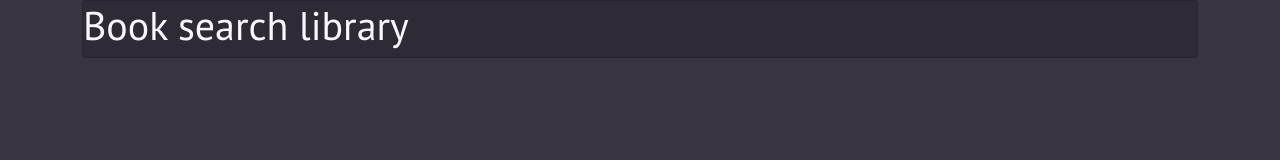
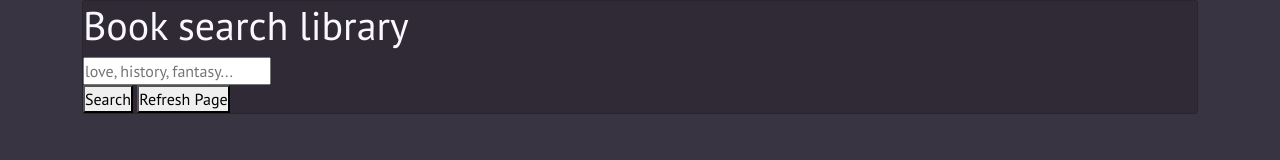
Before and after one commit to lijo-belardi/books-search-project, a website built with webpack: page src/template.html in a window 1280 px wide. Built offline with nearby package versions, Linux system fonts and the light colour scheme; no server answers.

Commit message:
Added html's form

```diff
--- a/src/template.html
+++ b/src/template.html
@@ -32,11 +32,24 @@
         <h1>Book search library</h1>
       </div>
       <!-- form's section -->
+      <div id="error-message"></div>
+      <form id="form" action="/" method="get">
+        <!-- form - input -->
+        <div class="form-input">
+          <input type="text" id="search-input" placeholder="love, history, fantasy..." autocomplete="off" />
+        </div>
+
+        <!-- form - buttons -->
+        <div class="form-buttons">
+          <button type="submit" class="search-button" id="search-btn">Search</button>
+          <button id="refresh-button" class="refresh-button" type="click">Refresh Page</button>
+        </div>
+      </form>
     </div>
 
     <!-- Book's list -->
 
-  </div>
+  </div><!-- Main container  -->
   <!-- Footer -->
 
 
```
